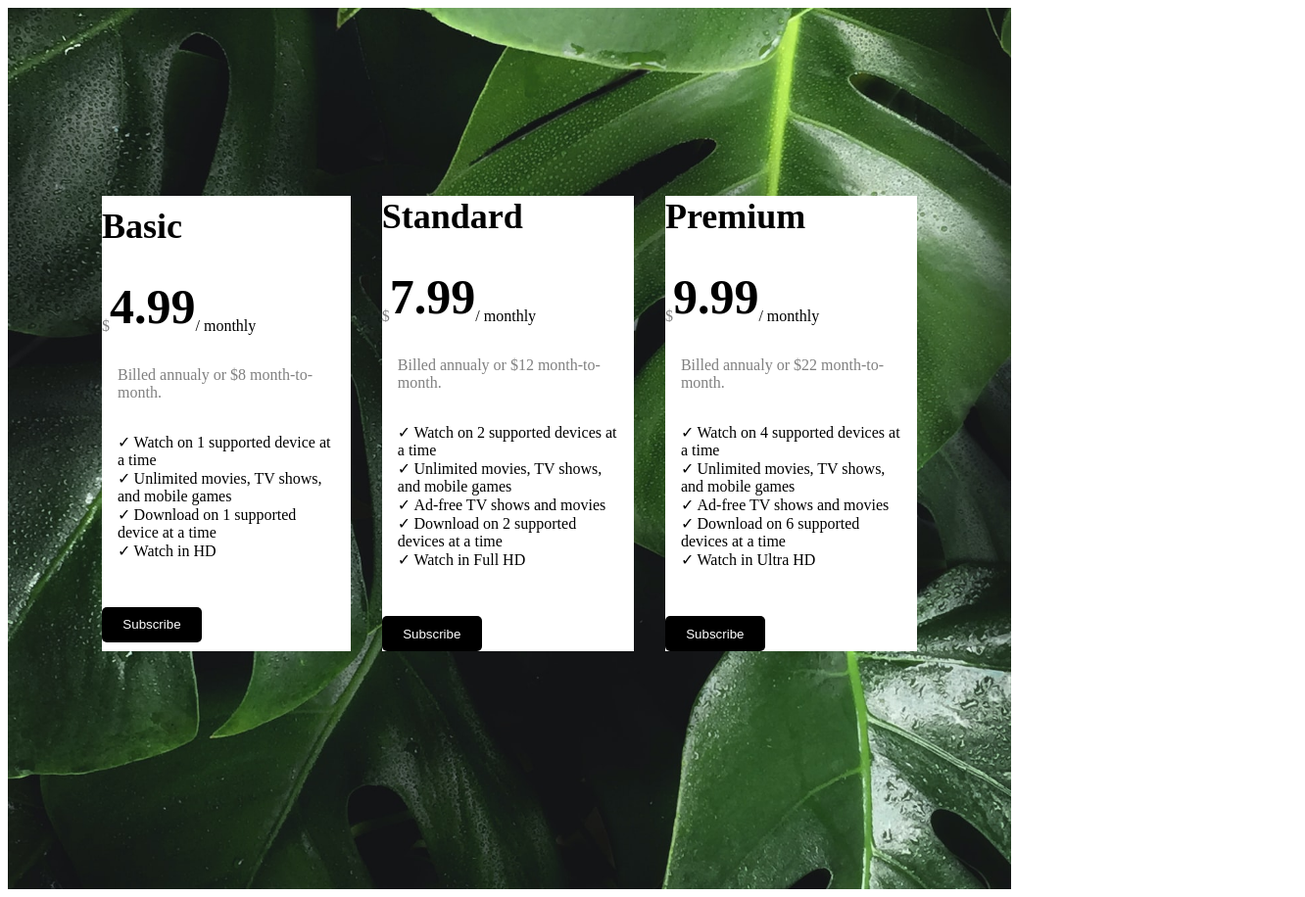
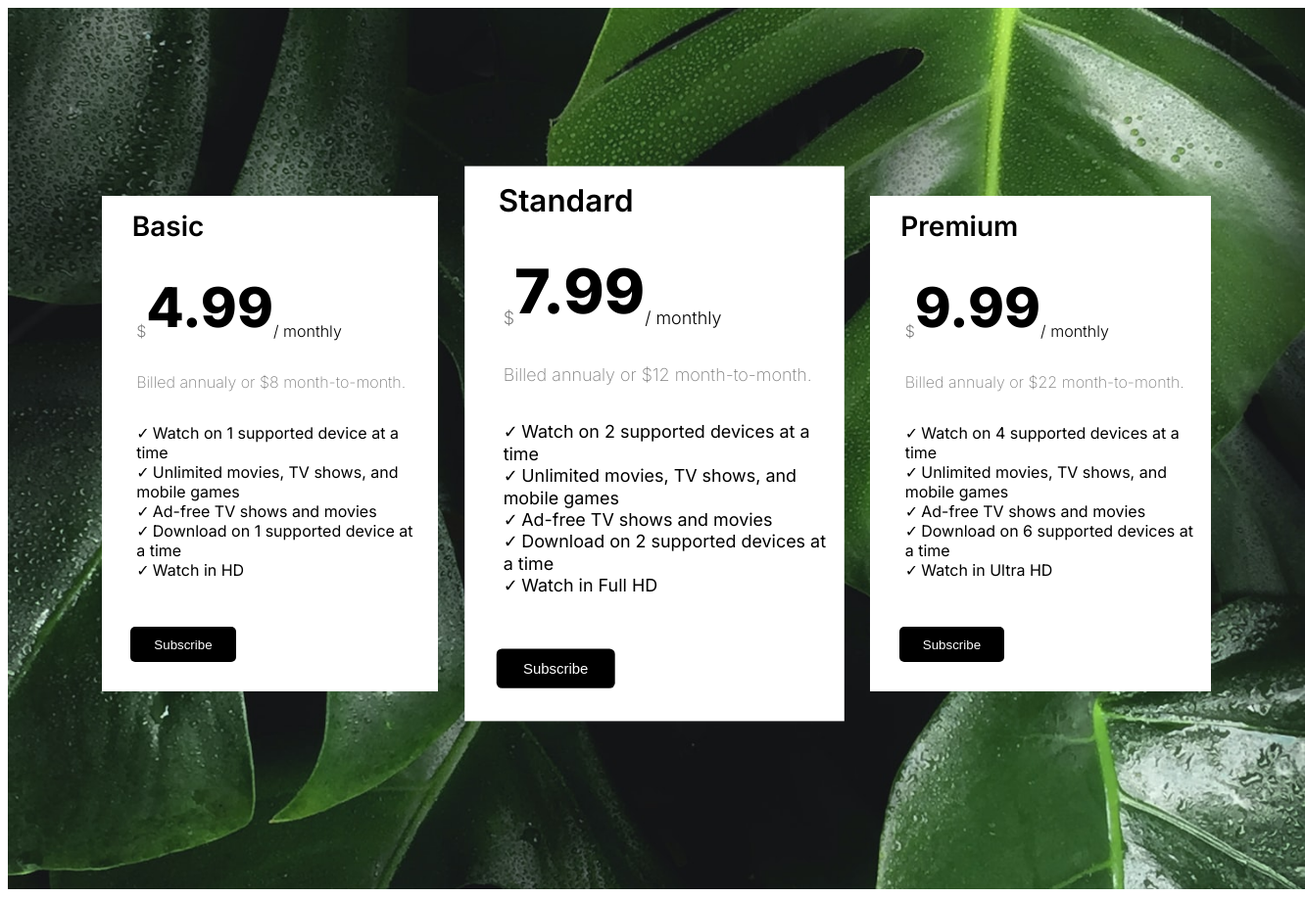
Before and after one commit to MartoIT/Exam-preparation, a plain HTML site: page Exam 13.04/01PaymentPlan/indx.html in a window 1280 px wide. Shown: the whole page at 98% size, 1332 px wide, since content can reach past the window. Drawn offline with Linux system fonts and the light colour scheme.

Commit message:
the cards with monthly fee is ready
the task is done!

```diff
--- a/Exam 13.04/01PaymentPlan/indx.html
+++ b/Exam 13.04/01PaymentPlan/indx.html
@@ -4,11 +4,21 @@
     <meta charset="UTF-8">
     <meta name="viewport" content="width=device-width, initial-scale=1.0">
     <link rel="stylesheet" type="text/css" href="./style.css" />
+    <link rel="preconnect" href="https://fonts.googleapis.com">
+<link rel="preconnect" href="https://fonts.gstatic.com" crossorigin>
+<link href="https://fonts.googleapis.com/css2?family=Inter:wght@100;200;300;400;500;600;700;800;900&display=swap" rel="stylesheet">
+<style>
+    body {
+        font-family: "Inter", sans-serif;
+    }
+</style>
+
     <title>Document</title>
 </head>
 <body>
     <section class="container">
         <section class="card-holder">
+
         <section class="card">
             <h1 class="h1-plan">Basic</h1>
 
@@ -23,6 +33,7 @@
                 <ul class="description-ul">
                     <li class="description-li">Watch on 1 supported device at a time</li>
                     <li class="description-li">Unlimited movies, TV shows, and mobile games</li>
+                    <li class="description-li">Ad-free TV shows and movies</li>
                     <li class="description-li">Download on 1 supported device at a time</li>
                     <li class="description-li">Watch in HD</li>
                 </ul>
@@ -33,7 +44,7 @@
             </section>
         </section>
 
-        <section class="card">
+        <section class="card onFocus">
             <h1 class="h1-plan">Standard</h1>
 
             <section class="monthly-payment">
--- a/Exam 13.04/01PaymentPlan/style.css
+++ b/Exam 13.04/01PaymentPlan/style.css
@@ -4,7 +4,7 @@
     background-size: cover;
     background-position: center;
     position: relative;
-    width: 1024px;
+    width: 1324px;
     height: 900px;
 
 }
@@ -18,7 +18,7 @@
     padding-top: 12em;
     padding-left: 6em;
     padding-right: 6em;
-    gap: 2em;
+    gap: 3em;
     box-sizing: border-box;
 
 
@@ -41,9 +41,12 @@
 }
 
 .h1-plan {
-    font-size: 36px;
+    font-size: 28px;
+    font-weight: 600;
     padding: 0;
     margin: 0;
+    margin-top: 0.5em;
+    margin-left: 1.1em;
 }
 
 .monthly-payment {
@@ -51,6 +54,7 @@
     flex-direction: row;
     align-items: center;
     flex-wrap: nowrap;
+    margin-left: 2.2em;
 
 }
 
@@ -59,6 +63,7 @@
 
     align-self: self-end;
     font-size: 16px;
+    font-weight: 300;
 }
 
 .dollar {
@@ -67,8 +72,8 @@
 }
 
 .fee {
-    font-size: 50px;
-    font-weight: 600;
+    font-size: 56px;
+    font-weight: 800;
 }
 
 .description {
@@ -76,9 +81,9 @@
     flex-direction: row;
     flex-wrap: wrap;
    width: fit-content;
-   word-break: keep-all;
+
     gap: 1em;
-    margin-left: 1em;
+    margin-left: 2.2em;
     margin-right: 1em;
 }
 
@@ -115,8 +120,16 @@
     color: white;
     padding-top: 0.8em;
     padding-bottom: 0.8em;
-    padding-left: 1.6em;
-    padding-right: 1.6em;
+    padding-left: 1.8em;
+    padding-right: 1.8em;
     border-radius: 5px;
     border: none;
+    margin-bottom: 2.2em;
+    margin-left: 2.2em;
 }
+
+.onFocus{
+    transform: scale(1.12);
+
+
+}
```
Also changed, not shown: 1 other file.
